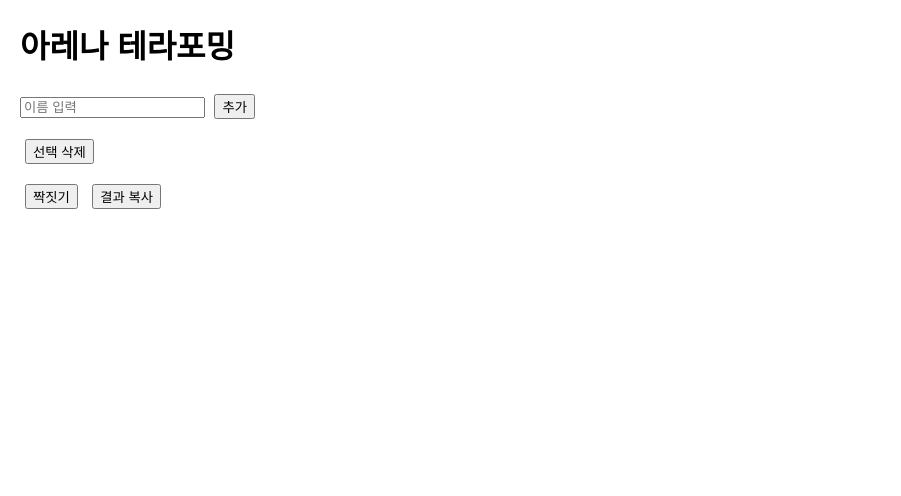
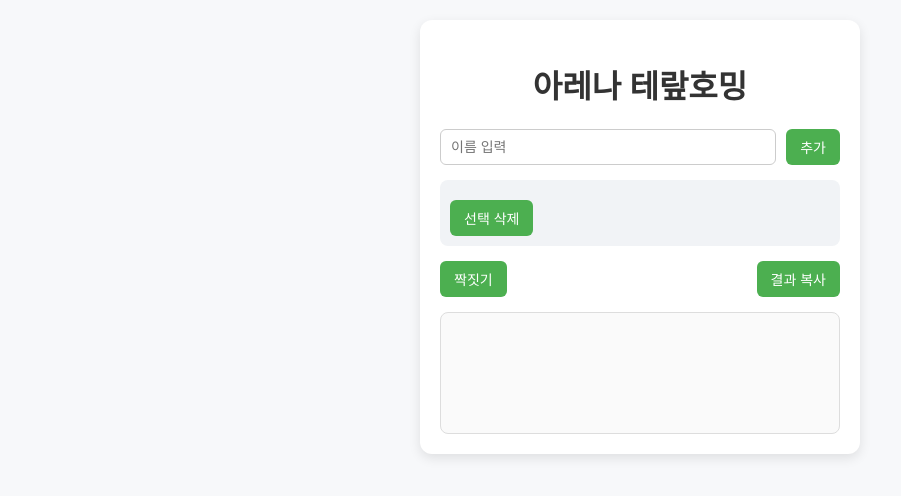
Before and after one commit to Sai-Yuu/Sai-Yuu.github.io, a plain HTML site: page index.html in a window 1280 px wide. Shown: the whole page, without its empty margins (0-901 px from the left). Drawn offline with Linux system fonts and the light colour scheme.

Commit message:
Update index.html

```diff
--- a/index.html
+++ b/index.html
@@ -2,24 +2,123 @@
 <html lang="ko">
 <head>
     <meta charset="UTF-8">
-    <title>아레나 테라포밍</title>
+    <title>아레나 테라포밍밍</title>
     <style>
-        body { font-family: Arial, sans-serif; margin: 20px; }
-        .person-list { margin: 10px 0; }
-        button { margin: 5px; }
+        body {
+            font-family: 'Segoe UI', Arial, sans-serif;
+            background-color: #f7f8fa;
+            display: flex;
+            justify-content: center;
+            align-items: flex-start;
+            height: 100vh;
+            margin: 0;
+            padding: 20px;
+        }
+        .container {
+            background: #fff;
+            border-radius: 12px;
+            box-shadow: 0 4px 12px rgba(0,0,0,0.1);
+            width: 400px;
+            padding: 20px;
+        }
+        h1 {
+            text-align: center;
+            color: #333;
+        }
+        .input-area {
+            display: flex;
+            gap: 10px;
+            margin-bottom: 15px;
+        }
+        input[type="text"] {
+            flex: 1;
+            padding: 8px 10px;
+            border: 1px solid #ccc;
+            border-radius: 6px;
+            font-size: 14px;
+        }
+        button {
+            padding: 8px 14px;
+            border: none;
+            border-radius: 6px;
+            background-color: #4CAF50;
+            color: #fff;
+            cursor: pointer;
+            font-size: 14px;
+            transition: 0.2s;
+        }
+        button:hover {
+            background-color: #45a049;
+        }
+        .person-list {
+            background: #f1f3f6;
+            border-radius: 8px;
+            padding: 10px;
+            max-height: 150px;
+            overflow-y: auto;
+            margin-bottom: 15px;
+        }
+        .person-list label {
+            display: block;
+            margin: 4px 0;
+            font-size: 14px;
+        }
+        .actions {
+            display: flex;
+            justify-content: space-between;
+            margin-bottom: 15px;
+        }
+        .result-area {
+            background: #fafafa;
+            border: 1px solid #ddd;
+            border-radius: 8px;
+            padding: 10px;
+            font-size: 14px;
+            white-space: pre-wrap;
+            min-height: 100px;
+        }
+        .toast {
+            position: fixed;
+            bottom: 20px;
+            right: 20px;
+            background: #333;
+            color: #fff;
+            padding: 10px 15px;
+            border-radius: 6px;
+            opacity: 0;
+            transition: opacity 0.4s;
+        }
+        .toast.show {
+            opacity: 1;
+        }
     </style>
 </head>
 <body>
-    <h1>아레나 테라포밍</h1>
-    <input type="text" id="nameInput" placeholder="이름 입력">
-    <button onclick="addPerson()">추가</button>
-    <div id="personList" class="person-list"></div>
-    <button onclick="makePairs()">짝짓기</button>
-    <button onclick="copyResult()">결과 복사</button>
-    <pre id="result"></pre>
+    <div class="container">
+        <h1>아레나 테랖호밍</h1>
+        <div class="input-area">
+            <input type="text" id="nameInput" placeholder="이름 입력">
+            <button onclick="addPerson()">추가</button>
+        </div>
+        <div id="personList" class="person-list"></div>
+        <div class="actions">
+            <button onclick="makePairs()">짝짓기</button>
+            <button onclick="copyResult()">결과 복사</button>
+        </div>
+        <div id="result" class="result-area"></div>
+    </div>
+
+    <div id="toast" class="toast">결과가 클립보드에 복사됨</div>
 
     <script>
         let people = JSON.parse(localStorage.getItem("people")) || [];
+
+        function showToast(message) {
+            const toast = document.getElementById("toast");
+            toast.textContent = message;
+            toast.classList.add("show");
+            setTimeout(() => toast.classList.remove("show"), 2000);
+        }
 
         function savePeople() {
             localStorage.setItem("people", JSON.stringify(people));
@@ -66,11 +165,11 @@
                 label.appendChild(checkbox);
                 label.appendChild(document.createTextNode(" " + person));
                 listDiv.appendChild(label);
-                listDiv.appendChild(document.createElement("br"));
             });
 
             const deleteButton = document.createElement("button");
             deleteButton.textContent = "선택 삭제";
+            deleteButton.style.marginTop = "10px";
             deleteButton.onclick = deleteSelected;
             listDiv.appendChild(deleteButton);
         }
@@ -87,7 +186,6 @@
                 return;
             }
 
-            // 랜덤 섞기
             selectedPeople.sort(() => Math.random() - 0.5);
 
             let pairs = [];
@@ -106,11 +204,10 @@
 
             document.getElementById("result").textContent = resultText;
 
-            // 자동 복사
             navigator.clipboard.writeText(resultText).then(() => {
-                console.log("결과가 클립보드에 자동 복사됨");
-            }).catch(err => {
-                console.error("자동 복사 실패:", err);
+                showToast("결과가 클립보드에 자동 복사됨");
+            }).catch(() => {
+                console.error("자동 복사 실패");
             });
         }
 
@@ -121,7 +218,7 @@
                 return;
             }
             navigator.clipboard.writeText(resultText).then(() => {
-                alert("결과가 클립보드에 복사되었습니다!");
+                showToast("결과가 클립보드에 복사됨");
             }).catch(err => {
                 alert("복사 실패: " + err);
             });
```
